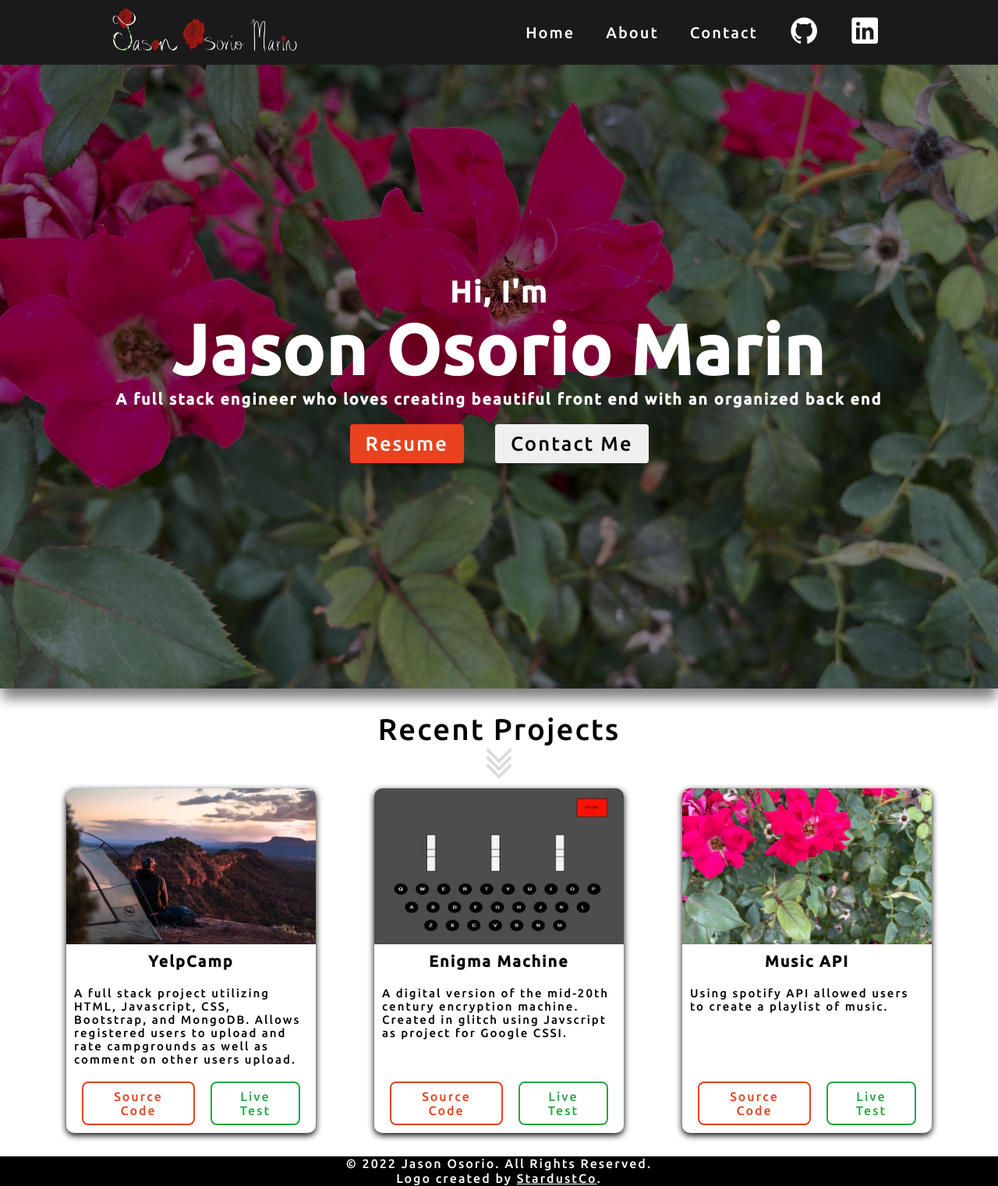
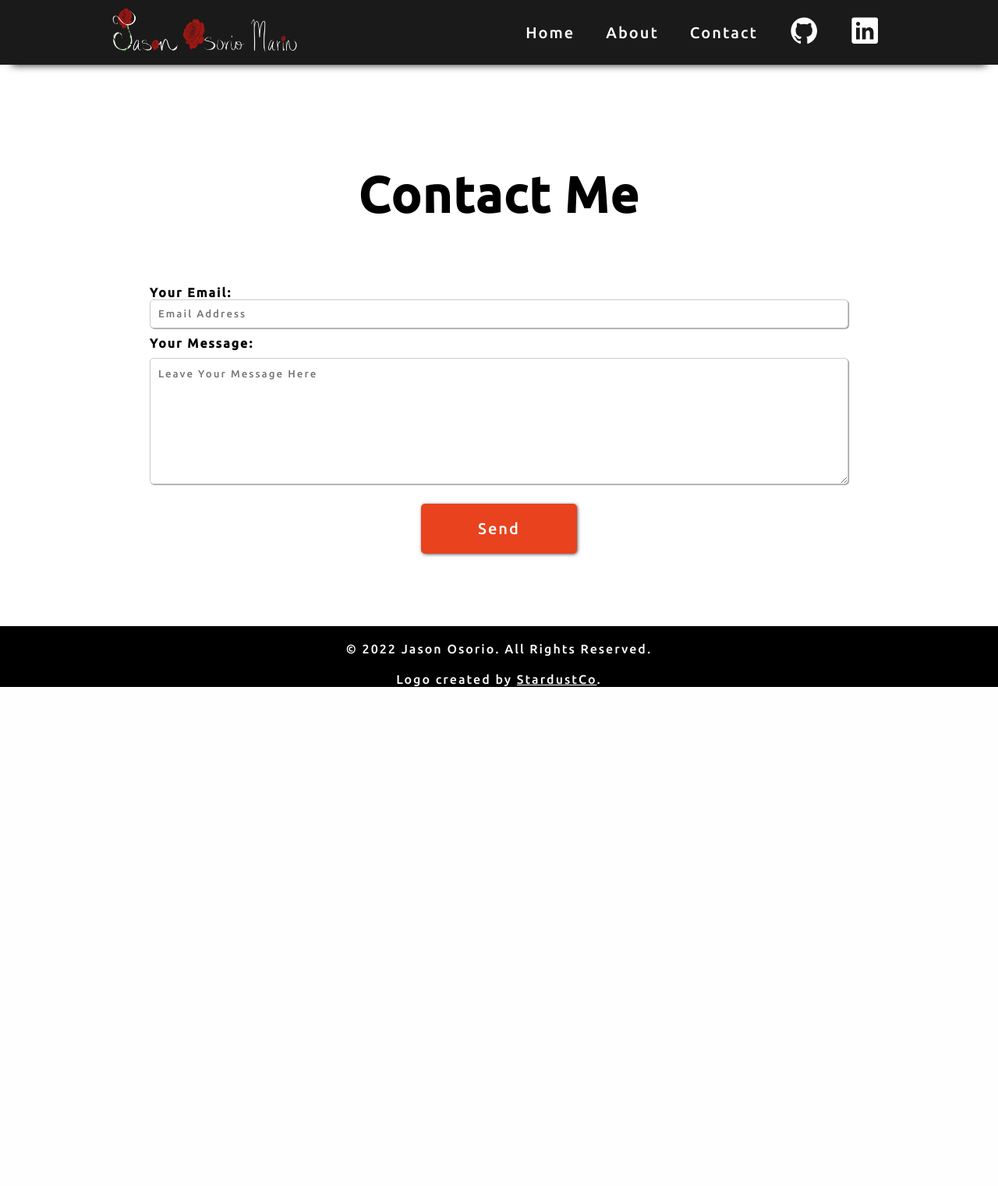
Before and after one commit to Jmarin123/Portfolio, a Node server app: page /contact in a window 1280 px wide. Shown: the whole page at 78% size. After the commit the page ends 881 px from the top, so only its background shows below. Run offline with Node 20, Linux system fonts and the light colour scheme.

Commit message:
Finish Contact now About

```diff
--- a/index.js
+++ b/index.js
@@ -11,6 +11,10 @@ app.use('/about', (req, res) => {
     res.render('about.ejs');
 });
 
+app.use('/contact', (req, res) => {
+    res.render('contact.ejs');
+})
+
 app.use('/', (req, res) => {
     res.render('landing.ejs');
 })
--- /dev/null
+++ b/public/scripts/contactPage.js
@@ -0,0 +1,16 @@
+const form = document.getElementsByClassName('email-form')[0];
+const errorMsg = document.getElementsByClassName('error-empty')[0];
+const changeTitle = document.getElementsByClassName('email-please')[0];
+form.addEventListener('submit', (e) => {
+    const textArea = document.getElementById('comment');
+    if (!textArea.value) {
+        e.preventDefault();
+        errorMsg.style.display = 'block';
+    } else {
+        errorMsg.style.display = 'none';
+        form.style.display = 'none';
+        changeTitle.innerText = "Thank you! Hope to Get in Touch Soon!"
+        changeTitle.style.color = 'green';
+    }
+
+})
--- a/public/scripts/homePage.js
+++ b/public/scripts/homePage.js
@@ -1,10 +1,12 @@
 const burger = document.getElementsByClassName('burger')[0];
 const navbar = document.getElementsByClassName('navbar-links')[0];
 const navLinks = document.querySelectorAll('.navbar-links li');
+const allNavLinks = document.querySelectorAll('.navbar-links li a');
 const midBar = document.getElementsByClassName('bar2')[0];
 const topBar = document.getElementsByClassName('bar1')[0];
 const lastBar = document.getElementsByClassName('bar3')[0];
 const fullNav = document.getElementsByClassName('navbar')[0];
+const contactLink = document.getElementsByClassName('contact-screen')[0];
 
 burger.addEventListener('click', () => {
     navbar.classList.toggle('navbar-active');
@@ -15,8 +17,11 @@ burger.addEventListener('click', () => {
             link.style.animation = `navLinkFadeIn 0.5s ease forwards ${index / 7}s`
         }
     });
-    burger.classList.toggle('toggle');
     if (navbar.classList.contains('navbar-active')) {
+        allNavLinks.forEach((link) => {
+            link.style.display = 'block';
+            link.style.cursor = 'pointer';
+        })
         disableScroll();
         topBar.style.animation = 'topBarFirst 1s ease forwards';
         midBar.style.animation = 'midBarFade 1s ease forwards';
@@ -28,6 +33,8 @@ burger.addEventListener('click', () => {
         lastBar.style.animation = 'lastBarSecond 1s ease forwards';
     }
 })
+
+
 
 window.addEventListener('resize', function (event) {
     var newWidth = window.innerWidth;
--- /dev/null
+++ b/public/stylesheets/contactPage.css
@@ -0,0 +1,82 @@
+body {
+    height: 100%;
+}
+
+.fullscreen {
+    display: flex;
+    min-height: 90vh;
+    flex-direction: column;
+    align-items: center;
+    justify-content: center;
+}
+
+.email-please {
+    text-align: center;
+    font-size: 64px;
+    margin: 75px 0px 40px 0px;
+}
+
+.email-form {
+    display: flex;
+    align-items: column;
+    width: 70%;
+    min-height: 40vh;
+    margin: 40px 10px;
+}
+
+form {
+    display: flex;
+    flex-direction: column;
+    justify-content: space-around;
+    width: 100%;
+}
+
+p {
+    margin: 20px 0;
+}
+
+.email {
+    padding: 10px;
+    border-radius: 5px;
+    border: 1px solid #ccc;
+    box-shadow: 1px 1px 1px #999;
+}
+
+.message-label {
+    margin-top: 10px;
+}
+
+textarea {
+    padding: 10px;
+    max-width: 100%;
+    line-height: 1.5;
+    border-radius: 5px;
+    border: 1px solid #ccc;
+    box-shadow: 1px 1px 1px #999;
+    margin: 10px 0;
+}
+
+.error-empty {
+    display: none;
+    font-size: 12px;
+    color: red;
+}
+
+.button-form {
+    font-size: clamp(15px, 2vw, 20px);
+    width: 10em;
+    border-radius: 5px;
+    padding: 20px;
+    cursor: pointer;
+    border: none;
+    background-color: #e8421e;
+    color: white;
+    margin: auto;
+    margin-top: 15px;
+    box-shadow: 1px 1px 5px -1px #111;
+    transition: background-color 0.2s ease;
+}
+
+.button-form:hover {
+    background-color: #c43618;
+}
--- a/public/stylesheets/landingPage.css
+++ b/public/stylesheets/landingPage.css
@@ -98,23 +98,6 @@ body {
     font-size: clamp(32px, 3vw, 50px);
 }
 
-
-.contact-screen {
-    position: fixed;
-    top: 0;
-    left: 0;
-    width: 0;
-    height: 102vh;
-    background-color: rgba(0, 0, 0, 0.9);
-    color: white;
-    display: flex;
-    flex-direction: column;
-    justify-content: flex-start;
-    align-items: center;
-    transition: width 0.5s ease-in;
-}
-
-.contact-bar {}
 
 .hero-image {
     display: flex;
@@ -292,7 +275,6 @@ body {
 }
 
 .music-pic {
-
     min-height: 200px;
     width: 100%;
     border-top-left-radius: 10px;
@@ -540,22 +522,22 @@ body {
     }
 
 
-
     .navbar-links li {
         opacity: 0;
     }
 
     .navbar-links li a {
+        display: none;
+        cursor: default;
         font-size: 42px;
     }
+
 
     .burger {
         display: block;
         z-index: 2;
         cursor: pointer;
     }
-
-
 
     .hero-image {
         justify-content: center;
@@ -589,7 +571,9 @@ body {
         width: 100%;
     }
 
+
 }
+
 
 
 @keyframes navLinkFadeIn {
--- /dev/null
+++ b/views/contact.ejs
@@ -0,0 +1,76 @@
+<!DOCTYPE html>
+<html lang="en">
+
+<head>
+    <meta charset="UTF-8">
+    <meta http-equiv="X-UA-Compatible" content="IE=edge">
+    <meta name="viewport" content="width=device-width, initial-scale=1.0">
+    <title>Contact Me</title>
+    <link rel="stylesheet" href="/stylesheets/landingPage.css">
+    <link rel="stylesheet" href="/stylesheets/contactPage.css">
+</head>
+
+<body>
+    <nav class="navbar">
+        <div class="logo">
+            <a href="#" class="brand">
+                <img src="../images/Fixing.png" alt="Jason Osorio Marin Logo" width="240px" height="60px"
+                    class="full-name">
+                <!-- This is the smaller css-->
+                <img src="../images/Solo_J.png" alt="Jason Osorio Marin Logo" width="30px" height="40px" class="solo-j">
+                <!-- <img src="../images/Untitled_Artwork.png" width="200px" height="100px" alt="Jason Osorio"
+                    class="image-brand"> -->
+            </a>
+        </div>
+        <ul class="navbar-links">
+            <li><a href="/" class="homeLink">Home</a></li>
+            <li><a href="/about" class="aboutLink">About</a></li>
+            <li><a href="/contact" class="contactLink">Contact</a></li>
+            <li>
+                <a href="https://github.com/Jmarin123" target="_blank" rel="noopener noreferrer">
+                    <ion-icon class="githubLink" name="logo-github"></ion-icon>
+                </a>
+                <a href="https://www.linkedin.com/in/jason-osorio-marin-a23b6b1a4/" target="_blank"
+                    rel="noopener noreferrer">
+                    <ion-icon class="linkedinLink" name="logo-linkedin"></ion-icon>
+                </a>
+                <!-- where we add icons -->
+            </li>
+        </ul>
+        <div class="burger">
+            <div class="bar1"></div>
+            <div class="bar2"></div>
+            <div class="bar3"></div>
+        </div>
+    </nav>
+    <main>
+        <div class="fullscreen">
+            <h1 class="email-please">Contact Me</h1>
+            <iframe name="dummyframe" id="dummyframe" style="display: none"></iframe>
+            <div class="email-form">
+                <form action="https://formsubmit.co/jomarin002@gmail.com" method="post" id="userform"
+                    target="dummyframe">
+                    <label for="email"><strong>Your Email:</strong></label>
+                    <input type="email" name="email" placeholder="Email Address" class="email" required>
+                    <label name="message" class="message-label"><strong>Your Message:</strong></label>
+                    <textarea rows="7" name="message" id="comment" form="userform"
+                        placeholder="Leave Your Message Here"></textarea>
+                    <div class="error-empty">*Message Cannot Be Empty</div>
+                    <button type="submit" class="button-form">Send</button>
+                </form>
+            </div>
+        </div>
+    </main>
+
+    <footer class="end-foot">
+        <p>&#169 2022 Jason Osorio. All Rights Reserved.</p>
+        <p>Logo created by <a href="https://ko-fi.com/stardustco" target="_blank"
+                rel="noopener noreferrer">StardustCo</a>.</p>
+    </footer>
+    <script src="/scripts/homePage.js"></script>
+    <script src="/scripts/contactPage.js"></script>
+    <script type="module" src="https://unpkg.com/ionicons@5.5.2/dist/ionicons/ionicons.esm.js"></script>
+    <script nomodule src="https://unpkg.com/ionicons@5.5.2/dist/ionicons/ionicons.js"></script>
+</body>
+
+</html>
```
Also changed, not shown: views/aboutMe.ejs (added, +50 -0 lines), views/landing.ejs (+0 -10 lines), public/scripts/aboutMePage.js (added), public/stylesheets/aboutMePage.css (added).
